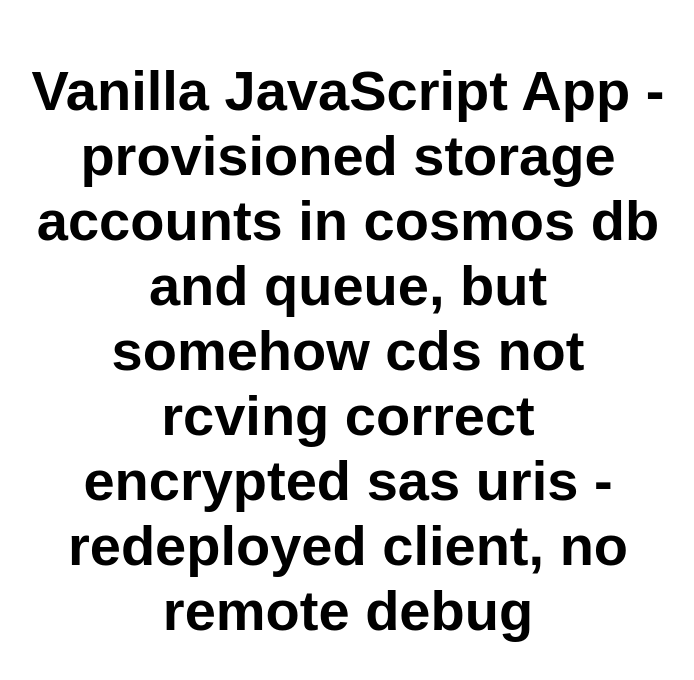
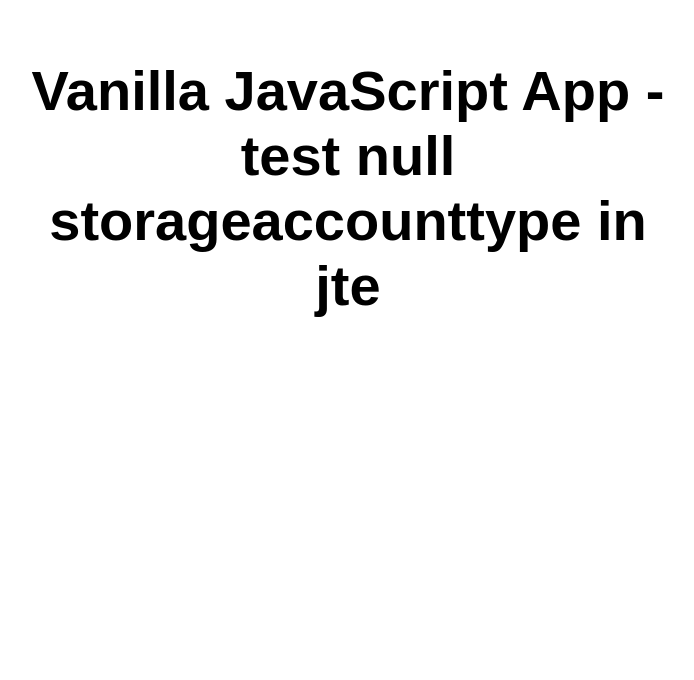
Before and after one commit to cmriachi/vanilla-basic-3, a website: page src/index.html in a window 1280 px wide. Shown: the whole page, without its empty margins (292-986 px from the left). Drawn offline with Linux system fonts and the light colour scheme.

Commit message:
Update index.html

```diff
--- a/src/index.html
+++ b/src/index.html
@@ -10,7 +10,7 @@
 
 <body>
   <main>
-    <h1>Vanilla JavaScript App - provisioned storage accounts in cosmos db and queue, but somehow cds not rcving correct encrypted sas uris - redeployed client, no remote debug</h1>
+    <h1>Vanilla JavaScript App - test null storageaccounttype in jte</h1>
   </main>
 </body>
 
```
